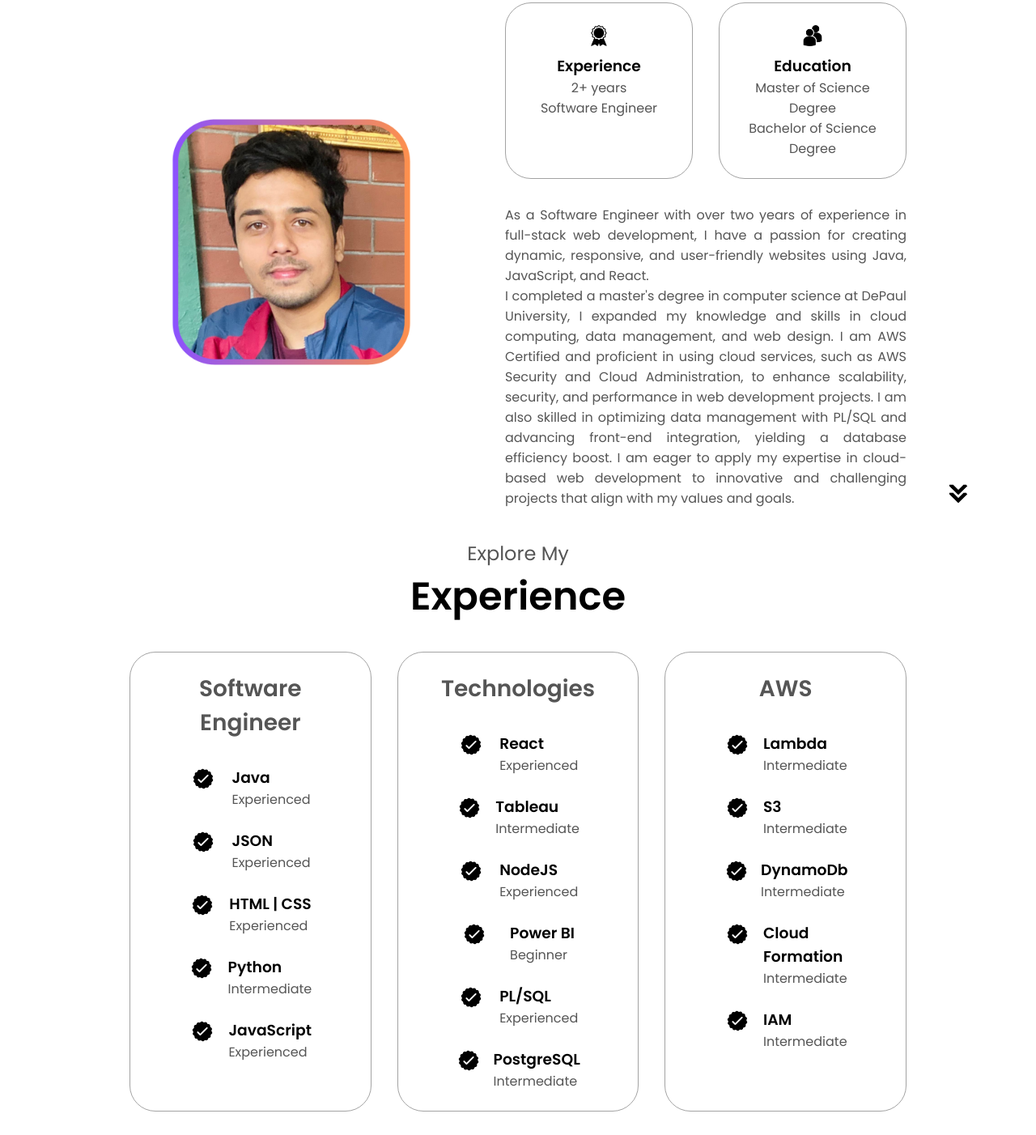
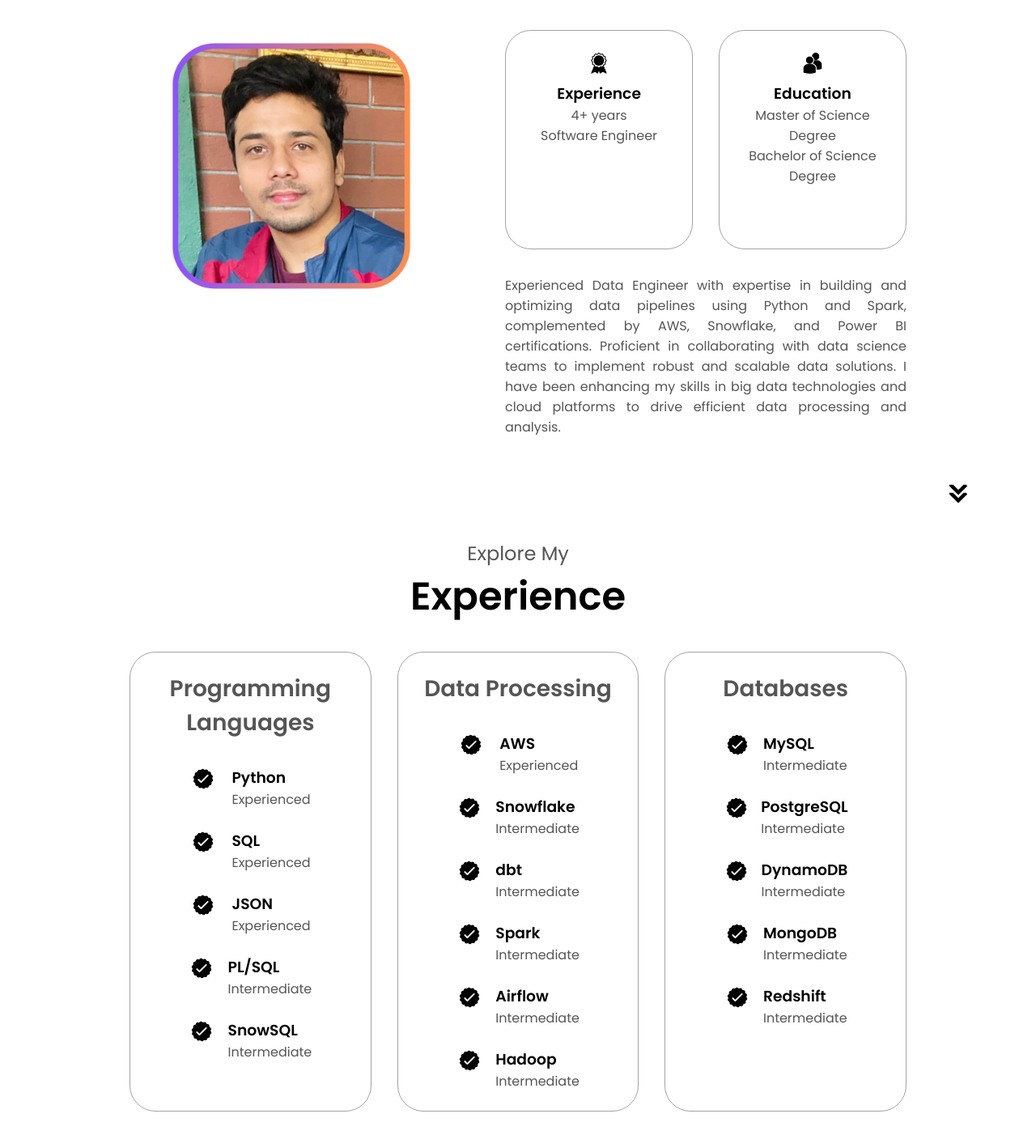
Before and after one commit to shashanktiple/AWS_Website, a plain HTML site: page index.html in a window 1280 px wide. Shown: the part 1030-2432 px from the top of the page at 81% size. Drawn offline with Linux system fonts and the light colour scheme.

Commit message:
updated portfolio

```diff
--- a/index.html
+++ b/index.html
@@ -103,7 +103,6 @@
       </div>
       <div class="AWS-logos">
         <!-------------------------------------------------  -->
-
         <a
           href="./assets/AWS Certified Cloud Practitioner certificate.pdf"
           target="_blank"
@@ -119,6 +118,14 @@
           target="_blank"
           ><img src="./assets/aws_a.png" class="cert"
         /></a>
+        <a href="./assets/snowpro.pdf" target="_blank"
+          ><img src="./assets/snowpro.png" class="cert"
+        /></a>
+
+        <a href="--" target="_blank"
+          ><img src="./assets/comingsoon.png" class="cert"
+        /></a>
+
         <!-- <img src="./assets/aws_d.png" alt="AWS developer" /> -->
         <!-- <img src="./assets/aws_a.png" alt="AWS Solution Aechitect" /> -->
       </div>
@@ -145,7 +152,7 @@
               />
               <h3>Experience</h3>
               <p>
-                2+ years <br />
+                4+ years <br />
                 Software Engineer
               </p>
             </div>
@@ -161,19 +168,13 @@
           </div>
           <div class="text-container">
             <p>
-              As a Software Engineer with over two years of experience in
-              full-stack web development, I have a passion for creating dynamic,
-              responsive, and user-friendly websites using Java, JavaScript, and
-              React. <br />I completed a master's degree in computer science at
-              DePaul University, I expanded my knowledge and skills in cloud
-              computing, data management, and web design. I am AWS Certified and
-              proficient in using cloud services, such as AWS Security and Cloud
-              Administration, to enhance scalability, security, and performance
-              in web development projects. I am also skilled in optimizing data
-              management with PL/SQL and advancing front-end integration,
-              yielding a database efficiency boost. I am eager to apply my
-              expertise in cloud-based web development to innovative and
-              challenging projects that align with my values and goals.
+              Experienced Data Engineer with expertise in building and
+              optimizing data pipelines using Python and Spark, complemented by
+              AWS, Snowflake, and Power BI certifications. Proficient in
+              collaborating with data science teams to implement robust and
+              scalable data solutions. I have been enhancing my skills in big
+              data technologies and cloud platforms to drive efficient data
+              processing and analysis.
             </p>
           </div>
         </div>
@@ -192,7 +193,7 @@
       <div class="experience-details-container">
         <div class="about-containers">
           <div class="details-container">
-            <h2 class="experience-sub-title">Software Engineer</h2>
+            <h2 class="experience-sub-title">Programming Languages</h2>
             <div class="article-container">
               <article>
                 <img
@@ -201,7 +202,19 @@
                   class="icon"
                 />
                 <div>
-                  <h3>Java</h3>
+                  <h3>Python</h3>
+                  <p>Experienced</p>
+                </div>
+              </article>
+
+              <article>
+                <img
+                  src="./assets/checkmark.png"
+                  alt="experience icon"
+                  class="icon"
+                />
+                <div>
+                  <h3>SQL</h3>
                   <p>Experienced</p>
                 </div>
               </article>
@@ -225,7 +238,36 @@
                   class="icon"
                 />
                 <div>
-                  <h3>HTML | CSS</h3>
+                  <h3>PL/SQL</h3>
+                  <p>Intermediate</p>
+                </div>
+              </article>
+
+              <article>
+                <img
+                  src="./assets/checkmark.png"
+                  alt="experience icon"
+                  class="icon"
+                />
+                <div>
+                  <h3>SnowSQL</h3>
+                  <p>Intermediate</p>
+                </div>
+              </article>
+            </div>
+          </div>
+
+          <div class="details-container">
+            <h2 class="experience-sub-title">Data Processing</h2>
+            <div class="article-container">
+              <article>
+                <img
+                  src="./assets/checkmark.png"
+                  alt="experience icon"
+                  class="icon"
+                />
+                <div>
+                  <h3>AWS</h3>
                   <p>Experienced</p>
                 </div>
               </article>
@@ -237,7 +279,7 @@
                   class="icon"
                 />
                 <div>
-                  <h3>Python</h3>
+                  <h3>Snowflake</h3>
                   <p>Intermediate</p>
                 </div>
               </article>
@@ -249,36 +291,7 @@
                   class="icon"
                 />
                 <div>
-                  <h3>JavaScript</h3>
-                  <p>Experienced</p>
-                </div>
-              </article>
-            </div>
-          </div>
-
-          <div class="details-container">
-            <h2 class="experience-sub-title">Technologies</h2>
-            <div class="article-container">
-              <article>
-                <img
-                  src="./assets/checkmark.png"
-                  alt="experience icon"
-                  class="icon"
-                />
-                <div>
-                  <h3>React</h3>
-                  <p>Experienced</p>
-                </div>
-              </article>
-
-              <article>
-                <img
-                  src="./assets/checkmark.png"
-                  alt="experience icon"
-                  class="icon"
-                />
-                <div>
-                  <h3>Tableau</h3>
+                  <h3>dbt</h3>
                   <p>Intermediate</p>
                 </div>
               </article>
@@ -290,8 +303,8 @@
                   class="icon"
                 />
                 <div>
-                  <h3>NodeJS</h3>
-                  <p>Experienced</p>
+                  <h3>Spark</h3>
+                  <p>Intermediate</p>
                 </div>
               </article>
 
@@ -302,11 +315,10 @@
                   class="icon"
                 />
                 <div>
-                  <h3>Power BI</h3>
-                  <p>Beginner</p>
+                  <h3>Airflow</h3>
+                  <p>Intermediate</p>
                 </div>
               </article>
-
               <article>
                 <img
                   src="./assets/checkmark.png"
@@ -314,10 +326,28 @@
                   class="icon"
                 />
                 <div>
-                  <h3>PL/SQL</h3>
-                  <p>Experienced</p>
+                  <h3>Hadoop</h3>
+                  <p>Intermediate</p>
                 </div>
               </article>
+            </div>
+          </div>
+
+          <div class="details-container">
+            <h2 class="experience-sub-title">Databases</h2>
+            <div class="article-container">
+              <article>
+                <img
+                  src="./assets/checkmark.png"
+                  alt="experience icon"
+                  class="icon"
+                />
+                <div>
+                  <h3>MySQL</h3>
+                  <p>Intermediate</p>
+                </div>
+              </article>
+
               <article>
                 <img
                   src="./assets/checkmark.png"
@@ -329,12 +359,7 @@
                   <p>Intermediate</p>
                 </div>
               </article>
-            </div>
-          </div>
 
-          <div class="details-container">
-            <h2 class="experience-sub-title">AWS</h2>
-            <div class="article-container">
               <article>
                 <img
                   src="./assets/checkmark.png"
@@ -342,7 +367,7 @@
                   class="icon"
                 />
                 <div>
-                  <h3>Lambda</h3>
+                  <h3>DynamoDB</h3>
                   <p>Intermediate</p>
                 </div>
               </article>
@@ -354,7 +379,7 @@
                   class="icon"
                 />
                 <div>
-                  <h3>S3</h3>
+                  <h3>MongoDB</h3>
                   <p>Intermediate</p>
                 </div>
               </article>
@@ -366,34 +391,7 @@
                   class="icon"
                 />
                 <div>
-                  <h3>DynamoDb</h3>
-                  <p>Intermediate</p>
-                </div>
-              </article>
-
-              <article>
-                <img
-                  src="./assets/checkmark.png"
-                  alt="experience icon"
-                  class="icon"
-                />
-                <div>
-                  <h3>
-                    Cloud <br />
-                    Formation
-                  </h3>
-                  <p>Intermediate</p>
-                </div>
-              </article>
-
-              <article>
-                <img
-                  src="./assets/checkmark.png"
-                  alt="experience icon"
-                  class="icon"
-                />
-                <div>
-                  <h3>IAM</h3>
+                  <h3>Redshift</h3>
                   <p>Intermediate</p>
                 </div>
               </article>
@@ -430,12 +428,12 @@
               >
                 GitHub
               </button>
-              <button
+              <!-- <button
                 class="btn btn-color-2 project-btn"
                 onclick="location.href='https://tiplegroup.com'"
               >
                 Live Demo
-              </button>
+              </button> -->
             </div>
           </div>
           <div class="details-container color-container">
@@ -454,12 +452,12 @@
               >
                 GitHub
               </button>
-              <button
+              <!-- <button
                 class="btn btn-color-2 project-btn"
                 onclick="location.href='https://burgerbee.s3.amazonaws.com/index.html'"
               >
                 Live Demo
-              </button>
+              </button> -->
             </div>
           </div>
           <div class="details-container color-container">
@@ -470,22 +468,56 @@
                 class="project-img"
               />
             </div>
-            <h2 class="experience-sub-title project-title">Project Three</h2>
+            <h2 class="experience-sub-title project-title">SpotiPy</h2>
             <div class="btn-container">
               <button
                 class="btn btn-color-2 project-btn"
-                onclick="location.href='https://github.com/'"
+                onclick="location.href='https://github.com/shashanktiple/SpotiPy.git'"
               >
                 GitHub
               </button>
+            </div>
+          </div>
+
+          <!-- New project start-->
+          <div class="details-container color-container">
+            <div class="article-container">
+              <img
+                src="./assets/comingsoon.png"
+                alt="Project 3"
+                class="project-img"
+              />
+            </div>
+            <h2 class="experience-sub-title project-title">---</h2>
+            <div class="btn-container">
               <button
                 class="btn btn-color-2 project-btn"
-                onclick="location.href='https://github.com/'"
+                onclick="location.href=''"
               >
-                Live Demo
+                GitHub
               </button>
             </div>
           </div>
+
+          <!-- <div class="details-container color-container">
+            <div class="article-container">
+              <img
+                src="./assets/project-3.png"
+                alt="Project 3"
+                class="project-img"
+              />
+            </div>
+            <h2 class="experience-sub-title project-title">SpotiPy</h2>
+            <div class="btn-container">
+              <button
+                class="btn btn-color-2 project-btn"
+                onclick="location.href='https://github.com/shashanktiple/SpotiPy.git'"
+              >
+                GitHub
+              </button>
+            </div>
+          </div> -->
+          <!-- New project end-->
         </div>
       </div>
       <img
@@ -506,7 +538,11 @@
             alt="Email icon"
             class="icon contact-icon email-icon"
           />
-          <p><a href="mailto:tipleshashank@gmail.com">Send Mail</a></p>
+          <p>
+            <a href="mailto:tipleshashank@gmail.com" target="_blank"
+              >Send Mail</a
+            >
+          </p>
         </div>
         <div class="contact-info-container">
           <img
--- a/style.css
+++ b/style.css
@@ -166,7 +166,8 @@ section{
 /*Profile*/
 
 #profile{
-    display: flex;
+    display: grid;
+    grid-template-columns: 1fr 1fr 1fr;
     justify-content:center ;
     gap: 5rem;
     height: 80vh;
@@ -174,9 +175,11 @@ section{
 
 .AWS-logos, .cert{ /*-------------------------------------*/
     display: flex;
+    flex-flow: wrap;
     flex-direction: row;
     justify-content: center;
     height: 8rem;
+    row-gap: 1rem;
 }
 
 
@@ -186,11 +189,11 @@ section{
     display: flex;
     height: 400px;
     width: 400px;
-    margin: auto 0;
+    /*margin: auto 0;*/
 }
 
 .section__text{
-    align-self:center ;
+    /*align-self:center ;*/
     text-align: center;
 }
 
@@ -295,6 +298,8 @@ section{
 
 .about-containers, .about-details-container{
     display: flex;
+    flex-flow: wrap;
+    justify-content: space-around;
 }
 
 
@@ -321,12 +326,6 @@ section{
 .section-container{
     gap: 4rem;
     height: 80%;
-}
-
-.section__pic-container{
-    height: 400px;
-    width: 400px;
-    margin: auto 0;
 }
 
 
@@ -380,12 +379,14 @@ article .icon{
 .color-container{
     border-color: rgb(163, 163, 163);
     background: rgb(250, 250, 250);
+    width: 12rem;
+    max-width: 12rem;
 }
 
 .project-img{
     border-radius: 2rem;
-    width: 90%;
-    height: 90%;
+    width: 10rem;
+    height: 10rem;
 }
 
 .project-title{
```
Also changed, not shown: assets/comingsoon.png (added), assets/project-3.png, assets/snowpro.png (added), 3 other files.
